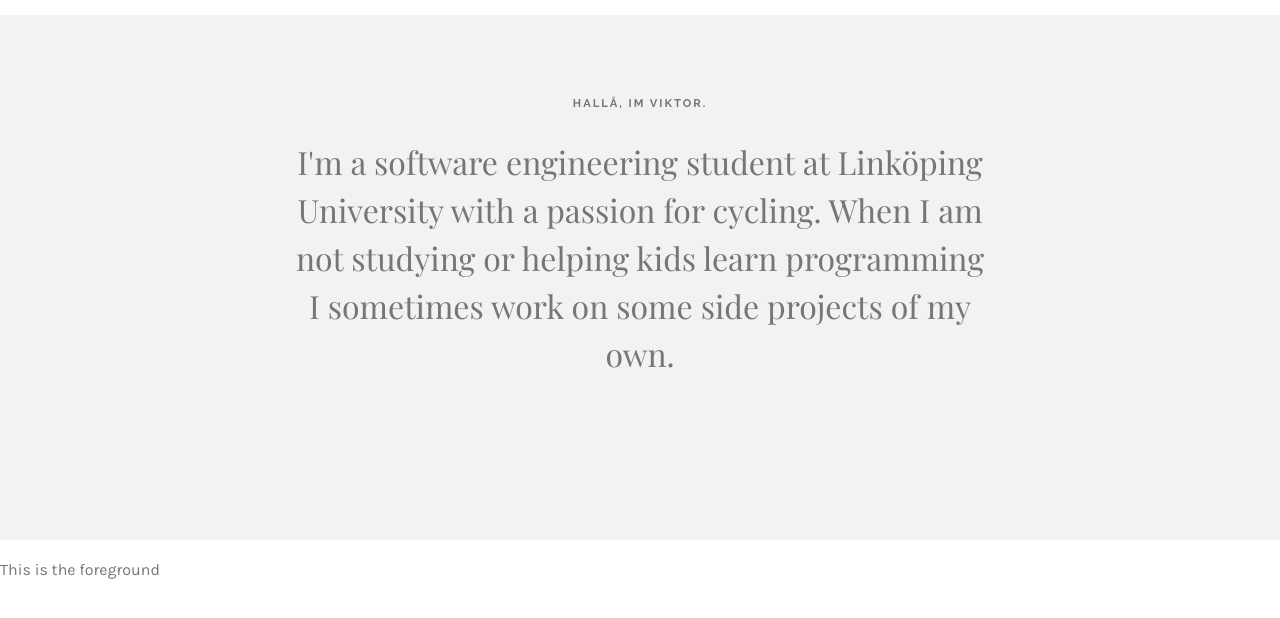
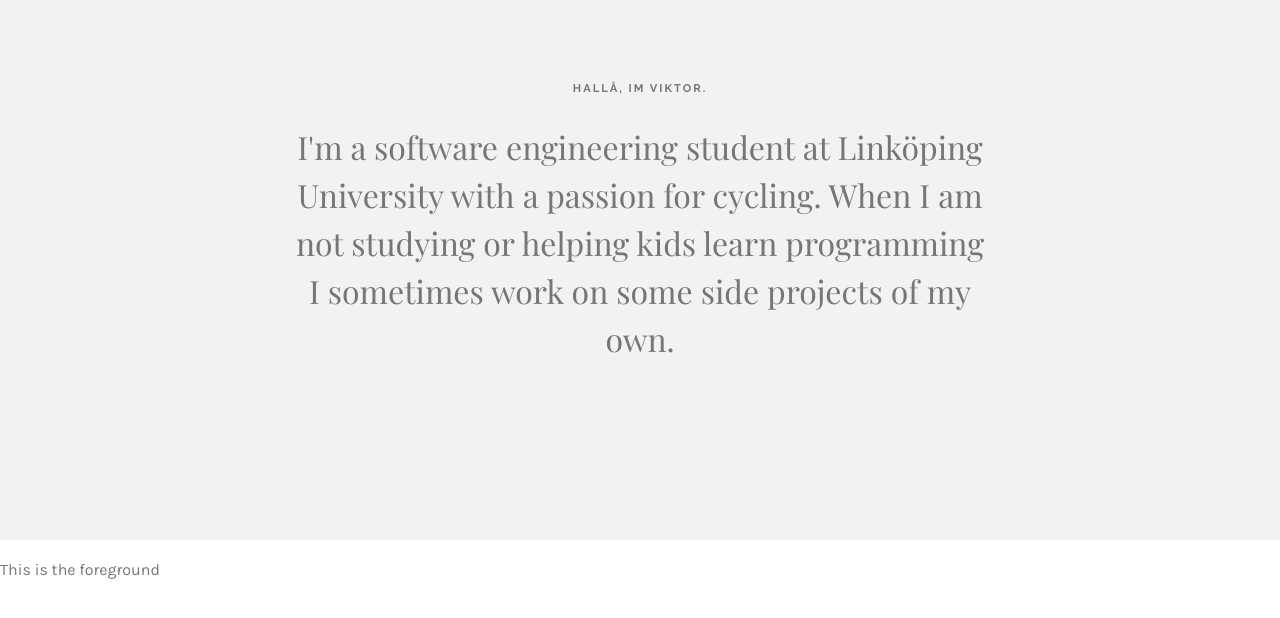
Before and after one commit to holmgr/holmgr.github.io, a website: page app/index.html in a window 1280 px wide. Drawn offline with nearby package versions, Linux system fonts and the light colour scheme; files that its build step writes are made by us from their sources; a web font is replaced by a local one.

Commit message:
Remove annoying whitespace above header

```diff
--- a/app/styles/_parallax.scss
+++ b/app/styles/_parallax.scss
@@ -39,6 +39,6 @@
   }
   .parallax__layer--background {
     transform: translateZ(-1px) scale(2);
-    top: calc(300px - 50vh);
+    top: calc(270px - 50vh);
   }
 }
```
